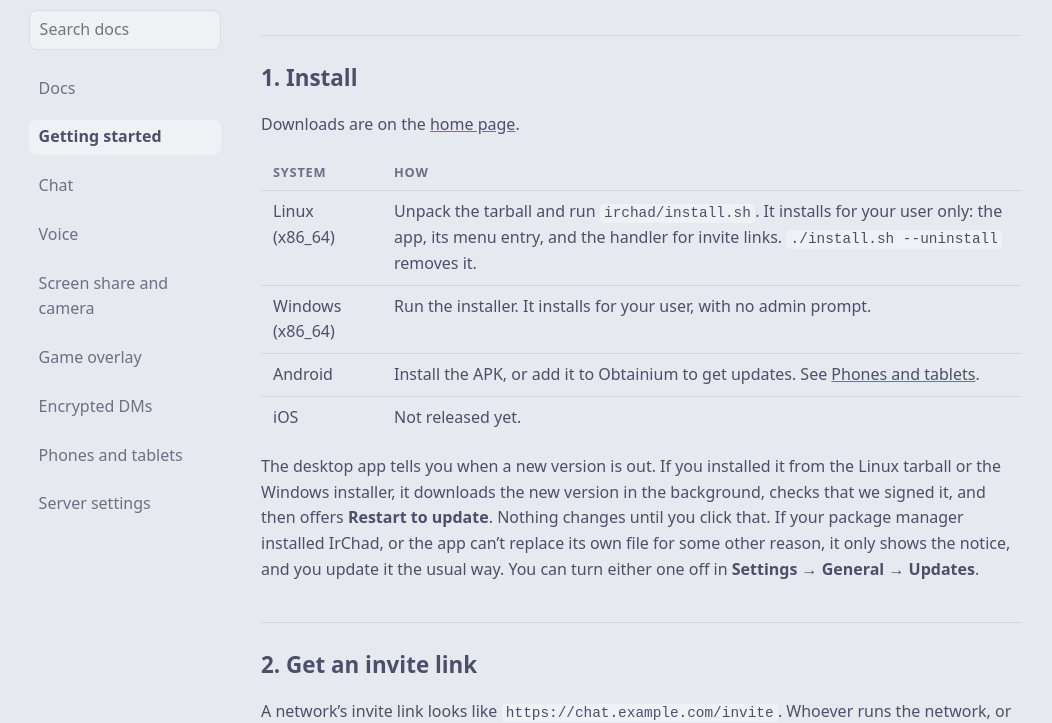
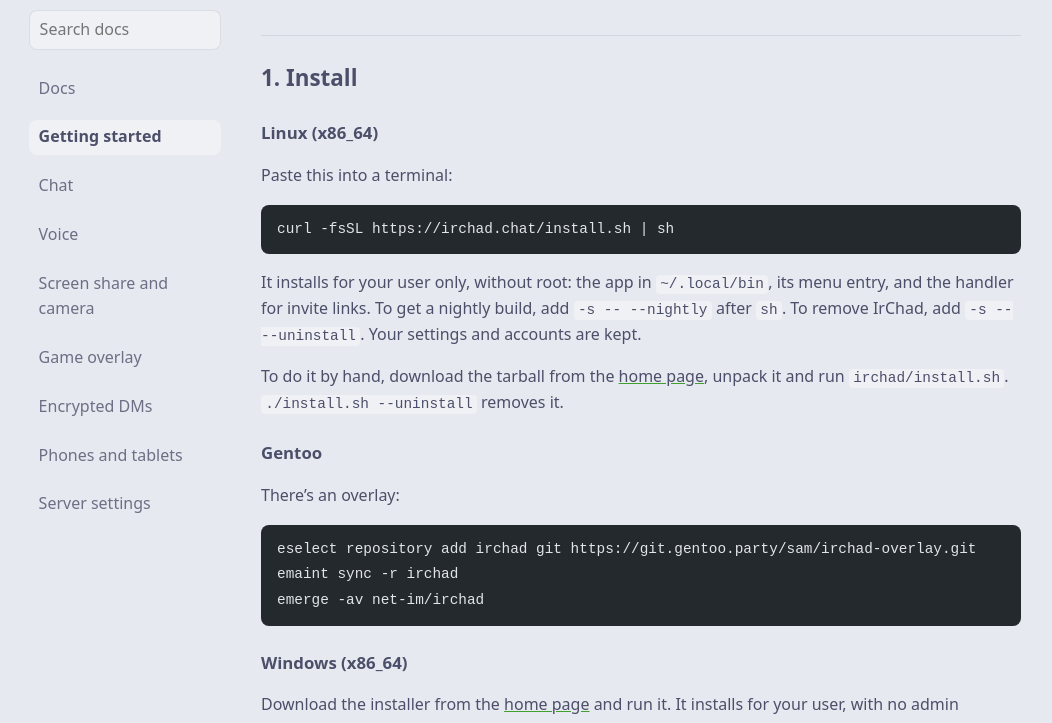
Before and after one commit to irchad-chat/irchad, an Astro site in the folder site/: page /docs/getting-started in a window 1280 px wide. Shown: the part 72-795 px from the top of the page, without its empty margins (115-1167 px from the left). Built offline with nearby package versions, Linux system fonts and the light colour scheme; Astro itself is replaced by a stand-in of ours; code samples lack their colours.

Commit message:
site: installer
Co-Authored-By: Claude Opus 5.5 <noreply@anthropic.com>

````diff
--- a/site/src/pages/docs/getting-started.md
+++ b/site/src/pages/docs/getting-started.md
@@ -7,14 +7,37 @@ order: 1
 
 ## 1. Install
 
-Downloads are on the [home page](/#download).
+### Linux (x86_64)
 
-| System | How |
-|---|---|
-| Linux (x86_64) | Unpack the tarball and run `irchad/install.sh`. It installs for your user only: the app, its menu entry, and the handler for invite links. `./install.sh --uninstall` removes it. |
-| Windows (x86_64) | Run the installer. It installs for your user, with no admin prompt. |
-| Android | Install the APK, or add it to Obtainium to get updates. See [Phones and tablets](/docs/mobile). |
-| iOS | Not released yet. |
+Paste this into a terminal:
+
+```sh
+curl -fsSL https://irchad.chat/install.sh | sh
+```
+
+It installs for your user only, without root: the app in `~/.local/bin`, its menu entry, and the handler for invite links.
+To get a nightly build, add `-s -- --nightly` after `sh`. To remove IrChad, add `-s -- --uninstall`. Your settings and accounts are kept.
+
+To do it by hand, download the tarball from the [home page](/#download), unpack it and run `irchad/install.sh`. `./install.sh --uninstall` removes it.
+
+### Gentoo
+
+There's an overlay:
+
+```sh
+eselect repository add irchad git https://git.gentoo.party/sam/irchad-overlay.git
+emaint sync -r irchad
+emerge -av net-im/irchad
+```
+
+### Windows (x86_64)
+
+Download the installer from the [home page](/#download) and run it. It installs for your user, with no admin prompt.
+
+### Phones and tablets
+
+On Android, install the APK from the [home page](/#download), or add it to Obtainium to get updates. See [Phones and tablets](/docs/mobile).
+iOS isn't released yet.
 
 The desktop app tells you when a new version is out. If you installed it from the Linux tarball or the Windows installer, it downloads the new version in the background, checks that we signed it, and then offers **Restart to update**. Nothing changes until you click that.
 If your package manager installed IrChad, or the app can't replace its own file for some other reason, it only shows the notice, and you update it the usual way. You can turn either one off in **Settings → General → Updates**.
````
Also changed, not shown: site/src/pages/index.astro (+5 -3 lines).
